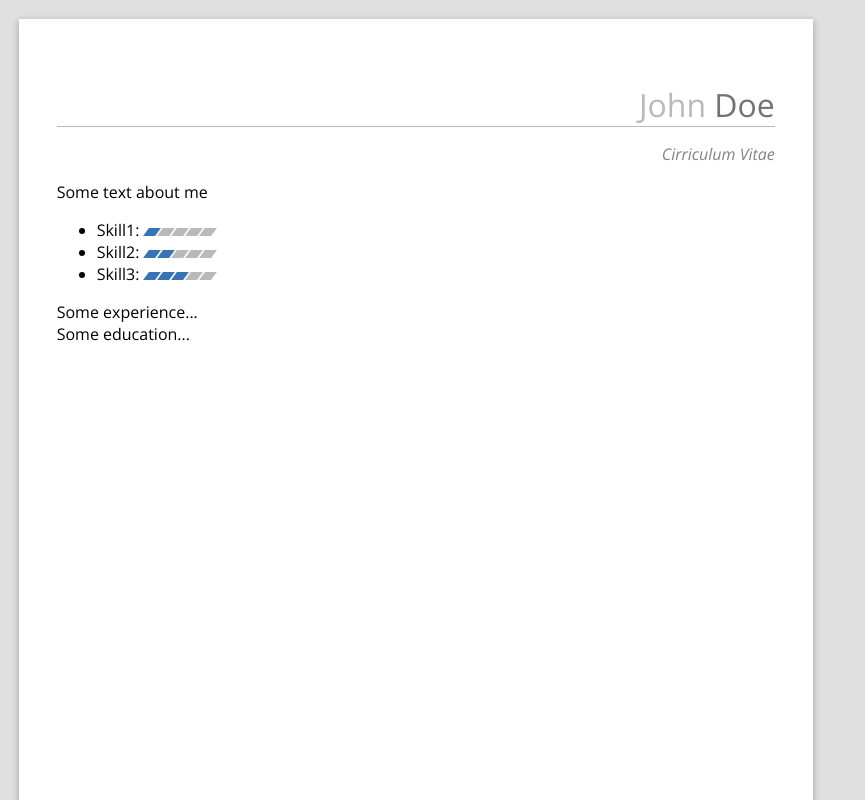
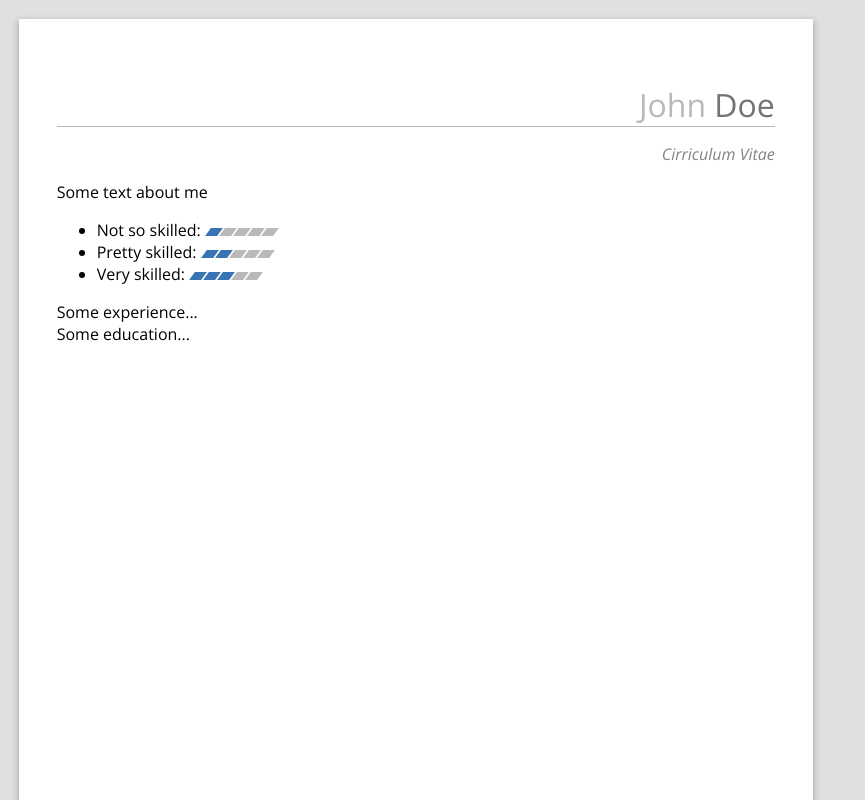
Before and after one commit to mhelmer/react-cv, a React app: page / in a window 1280 px wide. Shown: the top 800 px of the page, without its empty margins (0-865 px from the left). Built offline with nearby package versions, Linux system fonts and the light colour scheme.

Commit message:
Set name from a data property

```diff
--- a/index.html
+++ b/index.html
@@ -1,7 +1,7 @@
 <!doctype html>
 <html>
   <head>
-    <title>Sample App</title>
+    <title>Cirriculum Vitae</title>
     <link href="https://fonts.googleapis.com/css?family=Open+Sans:300,300i,400,400i,600,600i,700,700i,800,800i" rel="stylesheet">
 
   </head>
--- a/src/components/App.js
+++ b/src/components/App.js
@@ -13,22 +13,25 @@ import Education from './Education'
 // You can ignore this warning. For details, see:
 // https://github.com/reactjs/react-router/issues/2182
 
-const skillList = {
-  scoreLimit: 5,
-  skills: [
-    { name: 'Skill1', score: 1 },
-    { name: 'Skill2', score: 2 },
-    { name: 'Skill3', score: 3 },
-  ],
+const data = {
+  name: { first: 'John', last: 'Doe' },
+  skillList: {
+    scoreLimit: 5,
+    skills: [
+      { name: 'Pretty skilled', score: 2 },
+      { name: 'Not so skilled', score: 1 },
+      { name: 'Very skilled', score: 3 },
+    ],
+  },
 }
 
 export default class App extends Component {
   render() {
     return (
       <Layout>
-        <Header />
+        <Header name={data.name} />
         <About />
-        <Skills skills={skillList.skills} scoreLimit={skillList.scoreLimit}/>
+        <Skills skills={data.skillList.skills} scoreLimit={data.skillList.scoreLimit}/>
         <Experience />
         <Education />
       </Layout>
--- a/src/components/Header.js
+++ b/src/components/Header.js
@@ -1,8 +1,8 @@
 import React from 'react';
 
-const Header = () => (
+const Header = ({ name }) => (
   <header>
-    <h1>John <span className="surname">Doe</span></h1>
+    <h1>{name.first} <span className="surname">{name.last}</span></h1>
     <p>Cirriculum Vitae</p>
   </header>
 )
```
